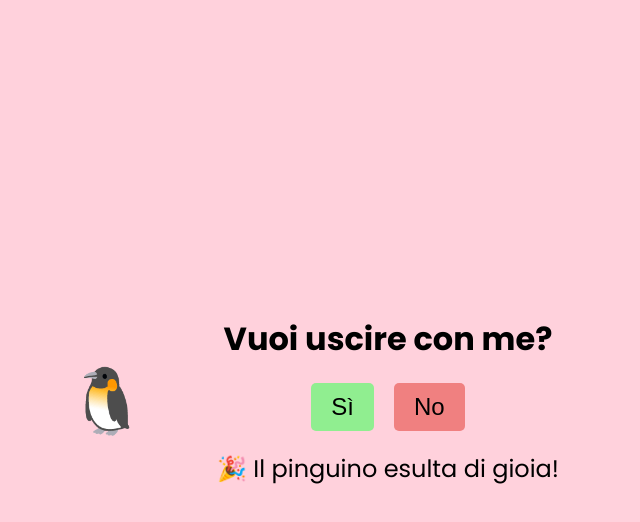
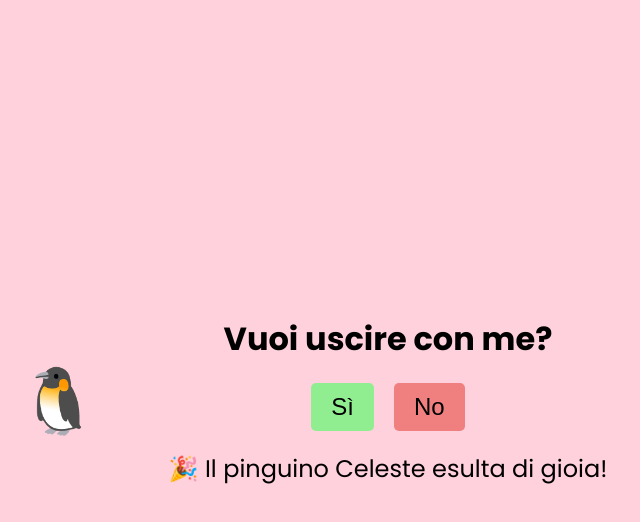
Before and after one commit to pomodoroCeleste/PomodoroCeleste.github.io, a plain HTML site: page index.html in a window 1280 px wide. Both pictures are taken after a click on the button "Sì". Shown: the whole page, without its empty margins (252-892 px from the left). Drawn offline with Linux system fonts and the light colour scheme.

Commit message:
Update index.html

```diff
--- a/index.html
+++ b/index.html
@@ -70,13 +70,13 @@
             <button id="yes" class="button">Sì</button>
             <button id="no" class="button">No</button>
         </div>
-        <div id="penguin" class="penguin">🎉 Il pinguino esulta di gioia!</div>
+        <div id="penguin" class="penguin">🎉 Il pinguino Celeste esulta di gioia!</div>
         <div class="mascot">🐧</div>
     </div>
     <script>
         document.getElementById('yes').addEventListener('click', function() {
             document.getElementById('penguin').style.display = 'block';
-            document.getElementById('penguin').textContent = '🎉 Il pinguino esulta di gioia!';
+            document.getElementById('penguin').textContent = '🎉 Il pinguino Celeste esulta di gioia!';
         });
 
         document.getElementById('no').addEventListener('mouseover', function() {
```
